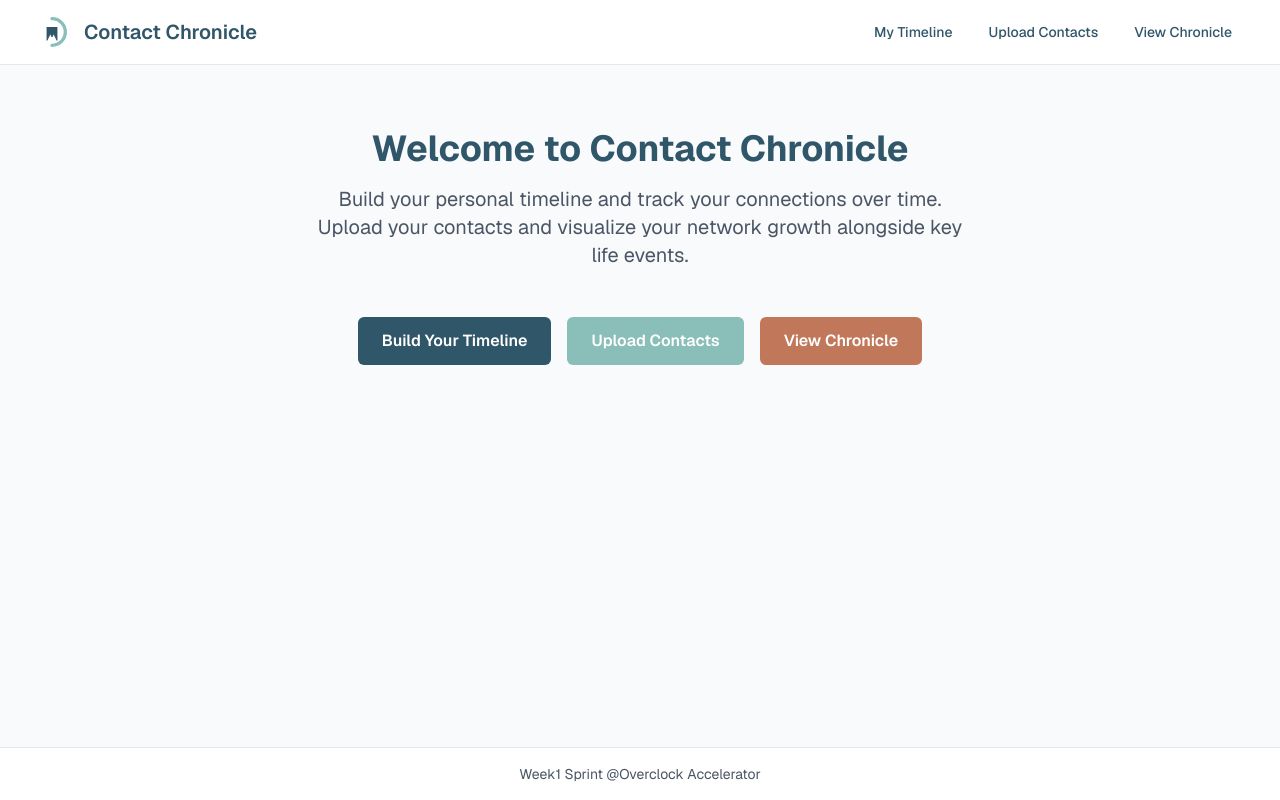
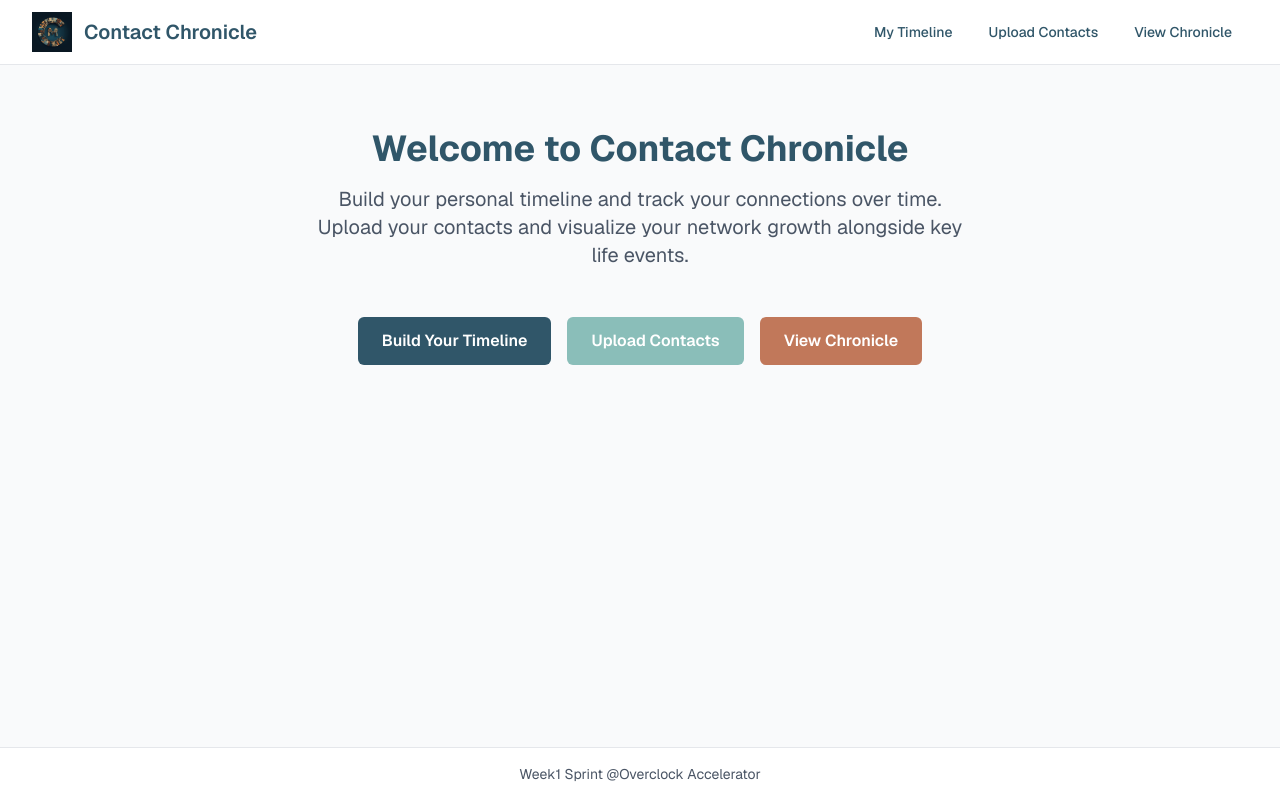
Before and after one commit to maadhuvijay/contact-chronicle, a Next.js app: page / in a window 1280 px wide. Built offline with nearby package versions, Linux system fonts and the light colour scheme.

Commit message:
Update logo source in Navigation component from SVG to PNG format.

```diff
--- a/components/Navigation.tsx
+++ b/components/Navigation.tsx
@@ -20,7 +20,7 @@ export default function Navigation() {
           <div className="flex items-center mb-3 sm:mb-0">
             <Link href="/" className="flex items-center">
               <Image
-                src="/logo.svg"
+                src="/logo.png"
                 alt="Contact Chronicle Logo"
                 width={40}
                 height={40}
```
Also changed, not shown: .specstory/history/2025-12-06_22-32Z-add-image-as-logo.md (added), public/logo.png (added).
